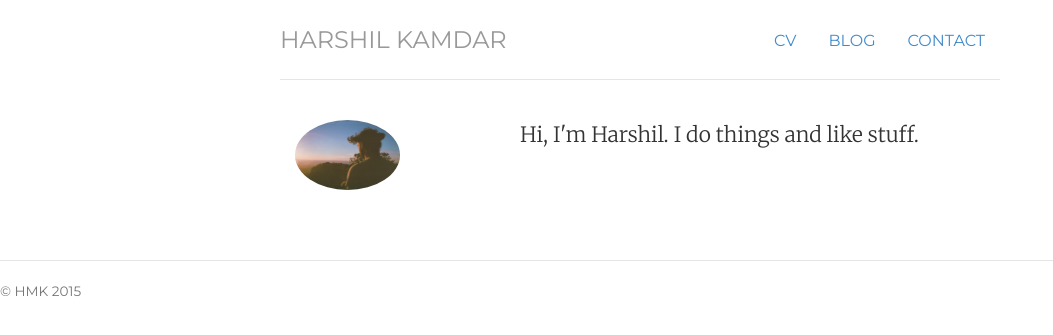
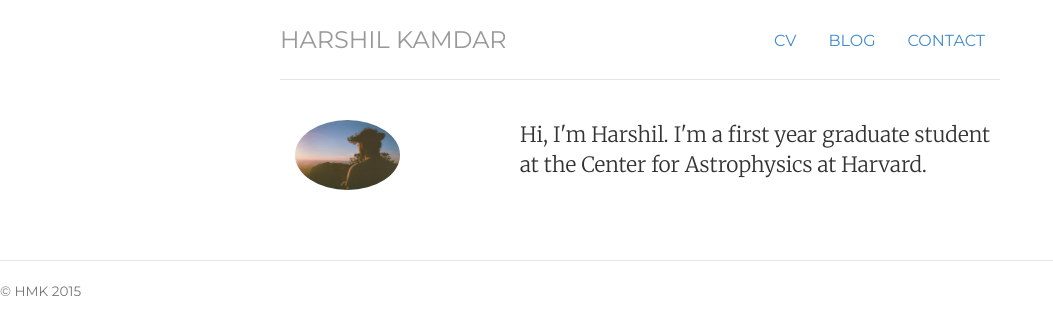
Before and after one commit to harshilk/harshilk.github.io, a Jekyll site: the page built from index.html, in a window 1280 px wide. Shown: the top 335 px of the page, without its empty margins (0-1053 px from the left). Built offline with Jekyll 4.4.1, drawn with Linux system fonts in a browser that asks for light colours; comment, search, counter and statistics services are not loaded.

Commit message:
sound less weird

```diff
--- a/index.html
+++ b/index.html
@@ -10,7 +10,7 @@ contact: passive
 	<div class="col-sm-4">
 	<img  class="img-circle avatar" alt="Harshil Kamdar" src="files/derp.jpg" height="70">
 	</div>
-	<p class="lead">Hi, I'm Harshil. I do things and like stuff. </p>
+	<p class="lead">Hi, I'm Harshil. I'm a first year graduate student at the Center for Astrophysics at Harvard.</p>
 	</div>
 </div>
 <!-- </div> -->
```
